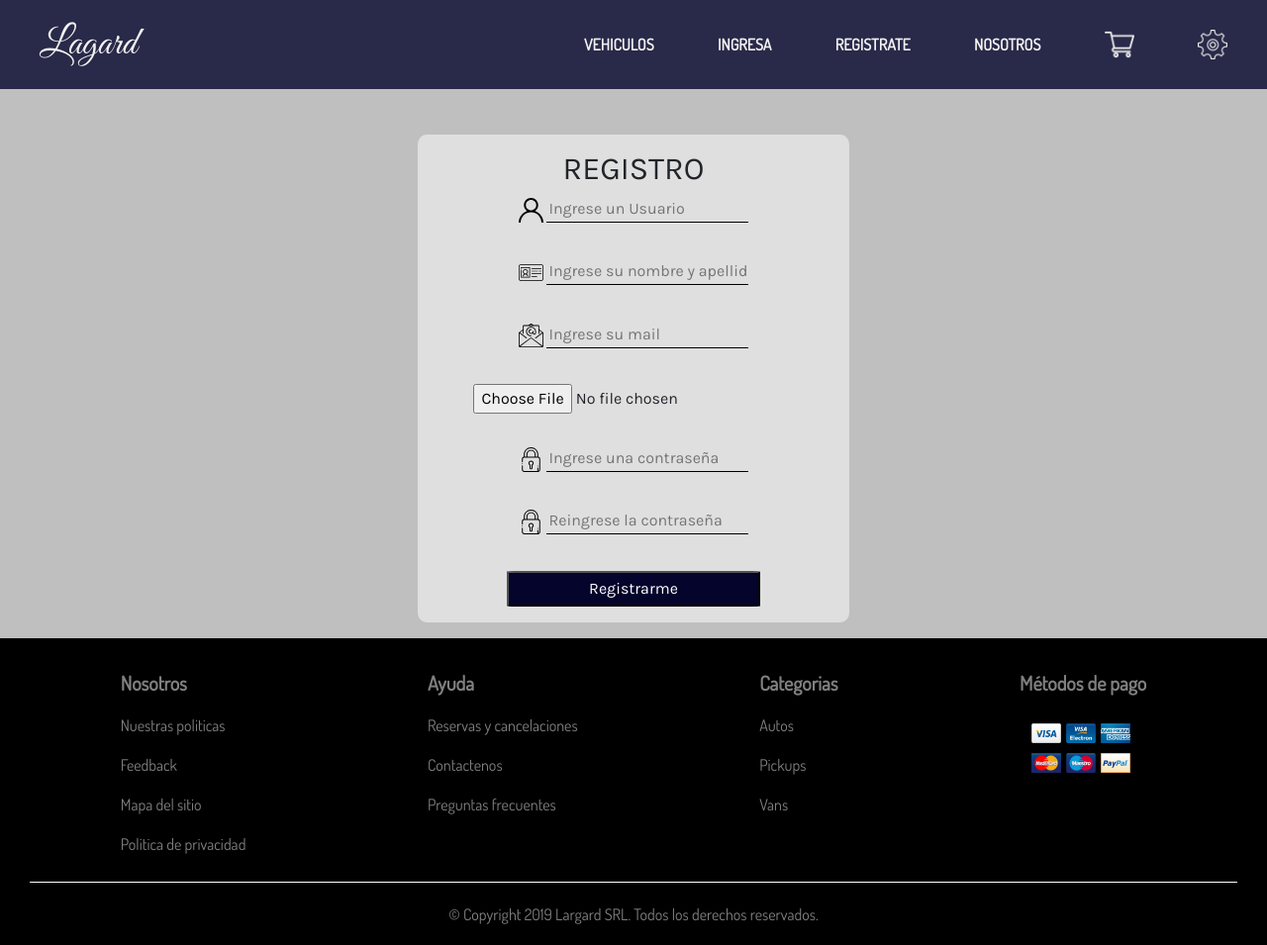
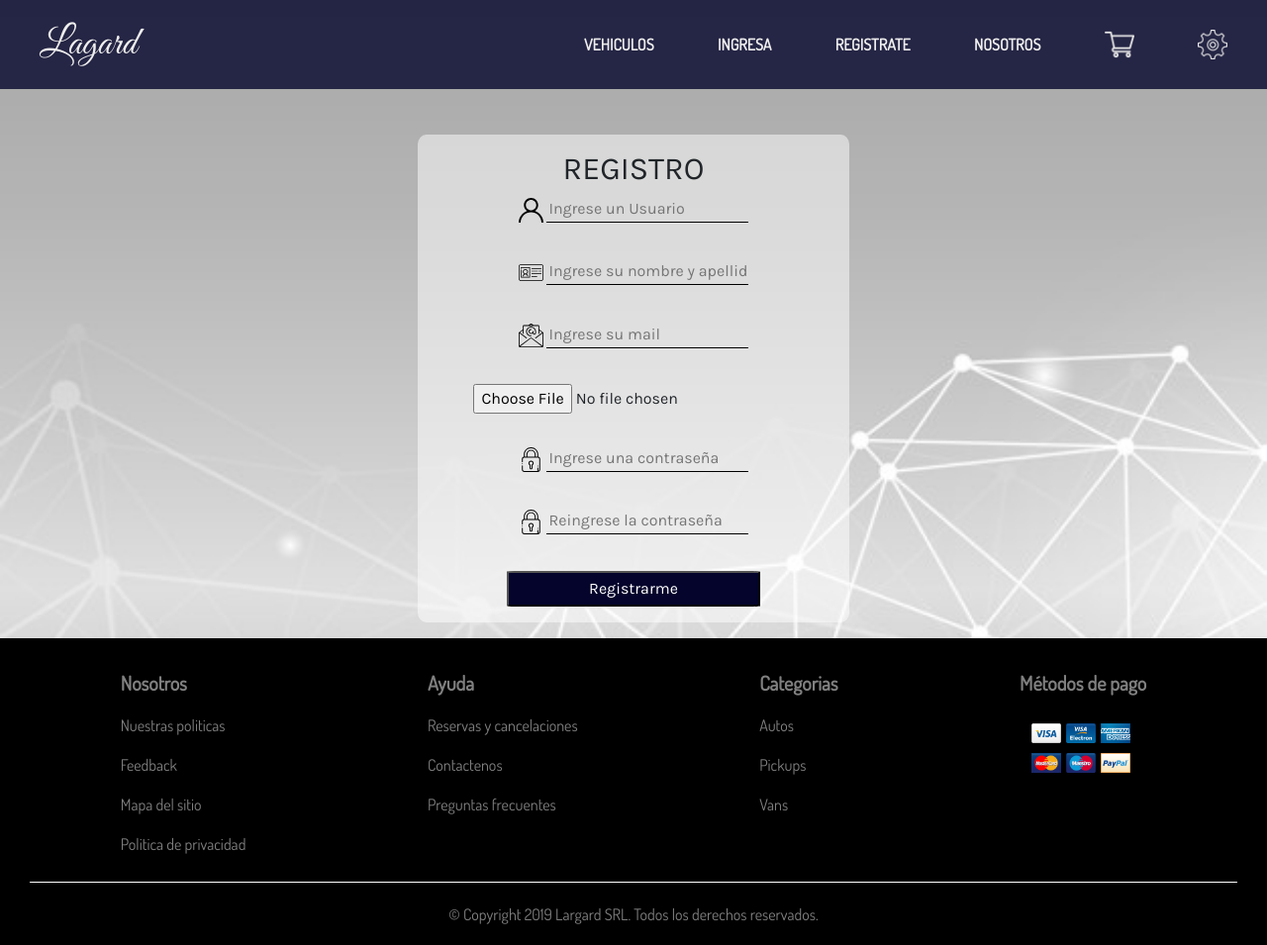
Before and after one commit to meligomez/ECommerce-DH, a PHP site: page /html/registroDeUsuarios.php in a window 1280 px wide. Shown: the whole page at 99% size. Run offline with PHP 8.4, Linux system fonts and the light colour scheme.

Commit message:
cambio de fondos

```diff
--- a/css/styles.css
+++ b/css/styles.css
@@ -6,7 +6,7 @@ ESTILOS UNICOS PARA home.php
 .home{
   display: flex;
   flex-direction: column;
-  background-color: #bfbfbf;
+ background-image: url("../img/backHome.jpg");
   background-repeat: no-repeat;
   background-size:cover;
   background-attachment: fixed;
@@ -333,7 +333,7 @@ footer{
 /* REGISTRO DE USUARIO*/
 .main_registro{
   font-family: 'Karla', sans-serif;
-  background-color: #bfbfbf;
+   background-image: url("../img/backHome.jpg");
   background-repeat: no-repeat;
   background-size:cover;
   padding-top:70px;
@@ -406,7 +406,7 @@ main .registroDeUsuario p label{
    font-family: 'Karla', sans-serif;
    /* opacity: 0.5; */
    /* margin-top:30%; */
-  background-color: rgba(255,255,255,.7);
+ background-image: url("../img/backHome.jpg");
    border-radius: 3%;
    position: initial;
  }
@@ -502,7 +502,7 @@ main .registroDeUsuario p label{
   display: flex;
   padding-left: 3%;
   flex-direction: row;
-  background-color:rgba(255, 255,255, 0.5);
+ background-image: url("../img/backHome.jpg");
   color: black;
   margin-top: 10%;
   margin-bottom: 5%;
@@ -602,7 +602,7 @@ main .registroDeUsuario p label{
     margin-top: 3%;
     padding-top: 10%;
     position: relative;
-      z-index: 2;
+    z-index: 2;
   }
   .formLogin{
     text-align:center;
```
Also changed, not shown: json/usuarios.json (+1 -1 lines).
